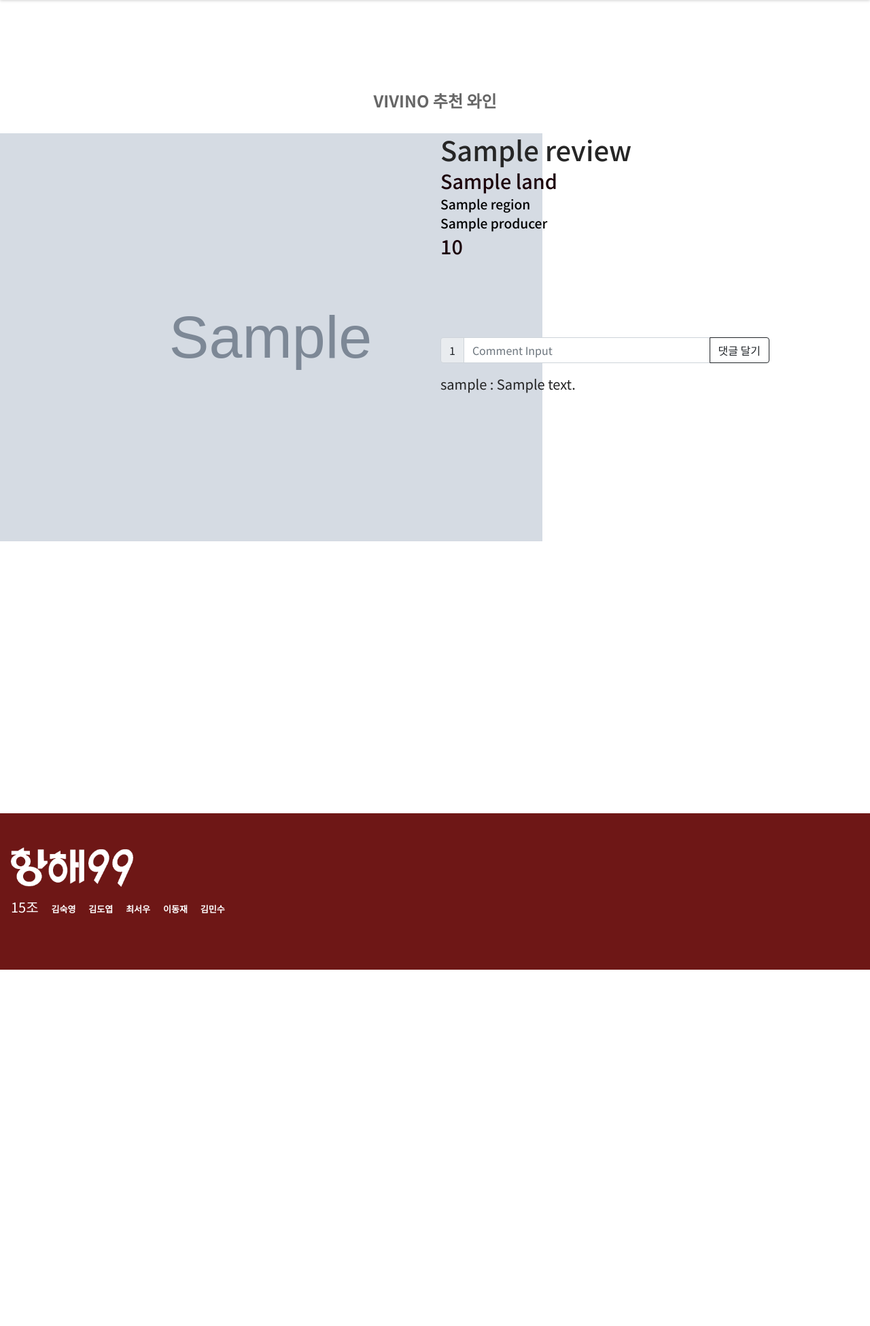
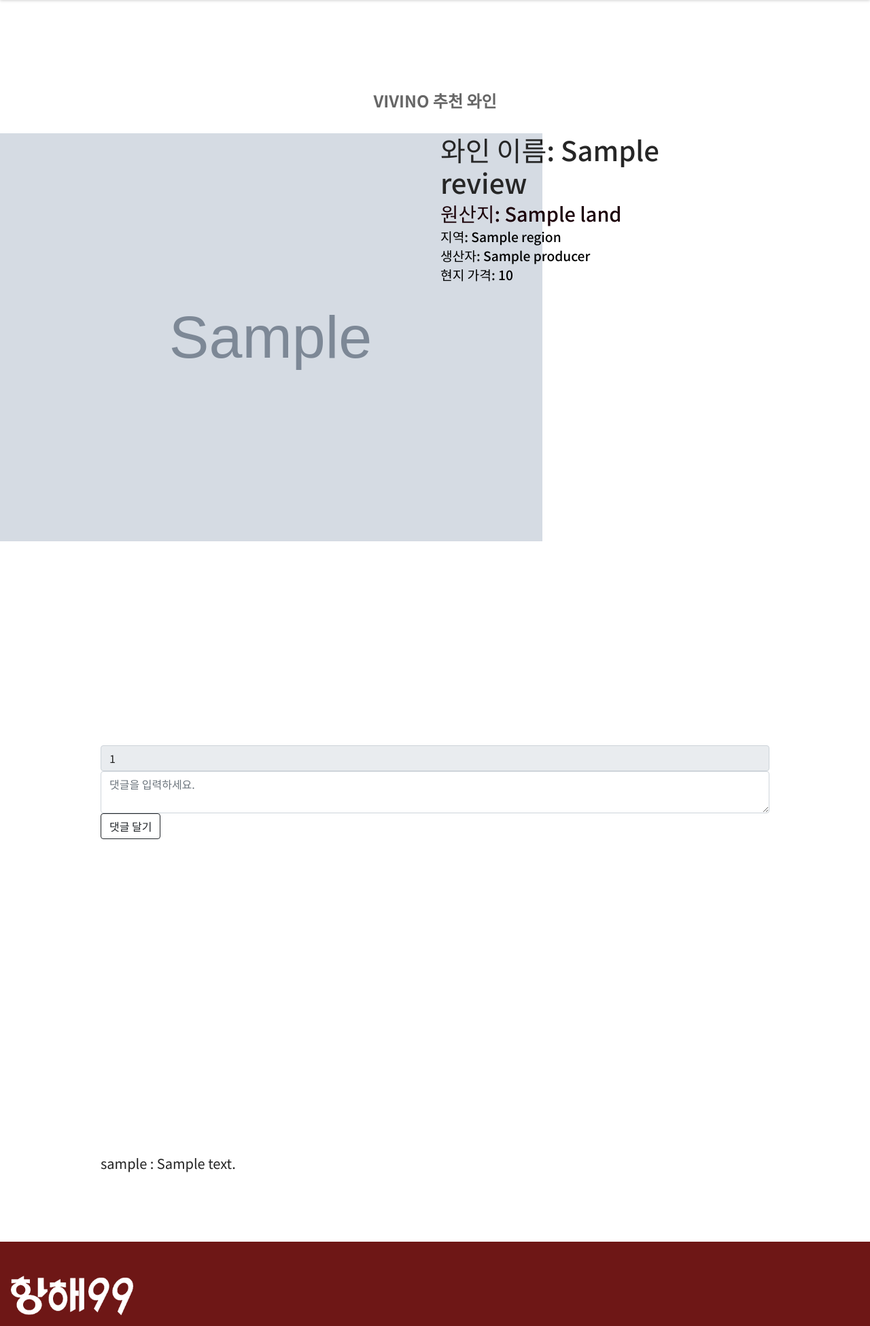
Before and after one commit to doyupK/Toy_Project, a Flask app: template templates/Crawling_detail.html in a window 1280 px wide. Shown: the part 80-2030 px from the top of the page at 68% size. Before the commit the page ends 1506 px from the top, so only its background shows below. Run offline with Flask 2, Linux system fonts and the light colour scheme; the template is opened without the code that fills it: most values are stand-ins (such as "Sample title", 1, 10 or a date in 2020); grey boxes marked "Sample" are stand-in pictures; some libraries are stand-ins or nearby versions.

Commit message:
Update Crawling_detail.html
일부 레이아웃 변경

```diff
--- a/templates/Crawling_detail.html
+++ b/templates/Crawling_detail.html
@@ -17,7 +17,7 @@
 
     <!-- CSS -->
     <link rel="stylesheet" href="../static/css/reset.css">
-    <link rel="stylesheet" href="../static/css/style.css">
+    <link rel="stylesheet" href="../static/css/style.css?ver=36">
     <link rel="stylesheet" href="../static/css/swiper.css">
 
     <!-- 웹 폰트 -->
@@ -38,10 +38,14 @@
             integrity="sha384-ApNbgh9B+Y1QKtv3Rn7W3mgPxhU9K/ScQsAP7hUibX39j7fakFPskvXusvfa0b4Q"
             crossorigin="anonymous"></script>
 
-
-
-
-
+    <!-- jQuery -->
+    <script src="${path}/plugins/jquery/jquery.min.js"></script>
+    <!-- Bootstrap 4 -->
+    <script src="${path}/plugins/bootstrap/js/bootstrap.bundle.min.js"></script>
+    <!-- AdminLTE App -->
+    <script src="${path}/dist/js/adminlte.min.js"></script>
+    <!-- HandleBars JS -->
+    <script src="https://cdnjs.cloudflare.com/ajax/libs/handlebars.js/4.0.11/handlebars.min.js"></script>
 </head>
 
 <body>
@@ -60,7 +64,7 @@
                         <li><a href="/login">로그인</a></li>
                         <li><a href="/signup">회원가입</a></li>
                         {% elif login_status == 1 %}
-                            <li><a> {{user_info.name}} 님</a></li>
+                        <li id="userid"><a>{{user_info.name}}님</a></li>
                         <li><a href="/editprofile">My Page</a></li>
                         <li><a onclick="logout()">로그아웃</a></li>
                         {% endif %}
@@ -70,8 +74,6 @@
         </div>
     </div>
 </header>
-
-
 <div class="wrapper">
     <div class="container">
         <div class="row">
@@ -89,43 +91,50 @@
                         <div class="review_detail">
                             <div id="title">
                                 <h5 id="postNum" style="display: none">{{ review.post_num }}</h5>
-                                <h1>{{ review.name }}</h1>
-                                <h2>{{ review.land }}</h2>
-                                <h3>{{ review.region }}</h3>
-                                <h3>{{ review.producer }}</h3>
-                                <h2>{{ review.price }}</h2>
-                            </div>
-
-                                <div class="comment_box">
-                                    {% if user_info is not none %}
-                                    <div class="input-group mb-3">
-
-                                            <span class="input-group-text" id="commentUserName">{{ user_info.id }}</span>
-
-                                        <input type="text" class="form-control" placeholder="Comment Input"
-                                               aria-label="Comment Input" aria-describedby="button-addon2" id="commentInput">
-                                        <button class="btn btn-outline-dark" type="button" id="button-addon2" onclick="save_comment()">
-                                            댓글 달기
-                                        </button>
-                                    </div>
-                                    {% endif %}
-
-                                    <div class="commentList">
-                                        {% for comment in comments %}
-                                        {% if comments[loop.index0].username == user_info.id  %}
-                                            <p class="comment_row"><span>{{comments[loop.index0].username}} : {{comments[loop.index0].comment}}</span>
-                                            <button type="button" class="btn-close" aria-label="Close"
-                                                    onclick="delete_comment({{comments[loop.index0].comment_id }})"></button></p>
-                                        {% else %}
-                                            <p class="comment_row"><span>{{comments[loop.index0].username}} : {{comments[loop.index0].comment}}</span></p>
-                                        {% endif %}
-                                    {% endfor %}
-
-                                    </div>
+                                <h1>와인 이름: {{ review.name }}</h1>
+                                <h2>원산지: {{ review.land }}</h2>
+                                <h3>지역: {{ review.region }}</h3>
+                                <h3>생산자: {{ review.producer }}</h3>
+                                <h3>현지 가격: {{ review.price }}</h3>
                             </div>
                         </div>
                     </div>
                 </section>
+                <div class="comment_box">
+                    {% if user_info is not none %}
+                    <div class="input-group-text" id="commentUserName"><a onclick="see_more_info()" href="">{{
+                        user_info.id }}</a></div>
+                    <div class="input-group">
+                        <textarea type="text" class="form-control" placeholder="댓글을 입력하세요."
+                                  aria-label="Comment Input" aria-describedby="button-addon2"
+                                  id="commentInput"></textarea>
+                    </div>
+                    <div class="button_for_comment">
+                        <button class="btn btn-outline-dark" type="button" id="button-addon2"
+                                onclick="save_comment()">댓글 달기
+                        </button>
+                    </div>
+                    {% endif %}
+                </div>
+                <div class="commentList">
+                    {% for comment in comments %}
+                    <!--댓글을 단 자가(comments[loop.index0].username)의 유저네임과 유저 아이디(user_info.id)가 같을 경우 댓글 삭제 버튼을 보여준다.-->
+                    {% if comments[loop.index0].username == user_info.id %}
+                    <p class="comment_row">
+                        <a class="commentUserId" onclick="see_more_info()"
+                           href="#">{{comments[loop.index0].username}}</a>
+                        <span>: {{comments[loop.index0].comment}}</span>
+                        <button type="button" class="btn-close" aria-label="Close"
+                                onclick="delete_comment({{comments[loop.index0].comment_id}})"></button>
+                        {% else %}
+                    <p class="comment_row">
+                        <a class="commentUserId" onclick="see_more_info()"
+                           href="#">{{comments[loop.index0].username}}</a>
+                        <span>: {{comments[loop.index0].comment}}</span>
+                    </p>
+                    {% endif %}
+                    {% endfor %}
+                </div>
             </div>
         </div>
     </div>
@@ -157,6 +166,8 @@
 </footer>
 </body>
 
+<meta id="my-data" data-name="{{name}}" data-other="{{other}}">
+
 <script>
     function save_comment() {
         let pageInfo = "Weinco"
@@ -184,7 +195,8 @@
         });
 
     }
-        function delete_comment(delete_id){
+
+    function delete_comment(delete_id) {
         let res = confirm('삭제할까요?')
         if (res == true) {
             let pageInfo = "Weinco"
@@ -213,5 +225,6 @@
 
         }
     }
+
 </script>
 </html>
```
Lines whose indentation alone changed are shown as unchanged.
